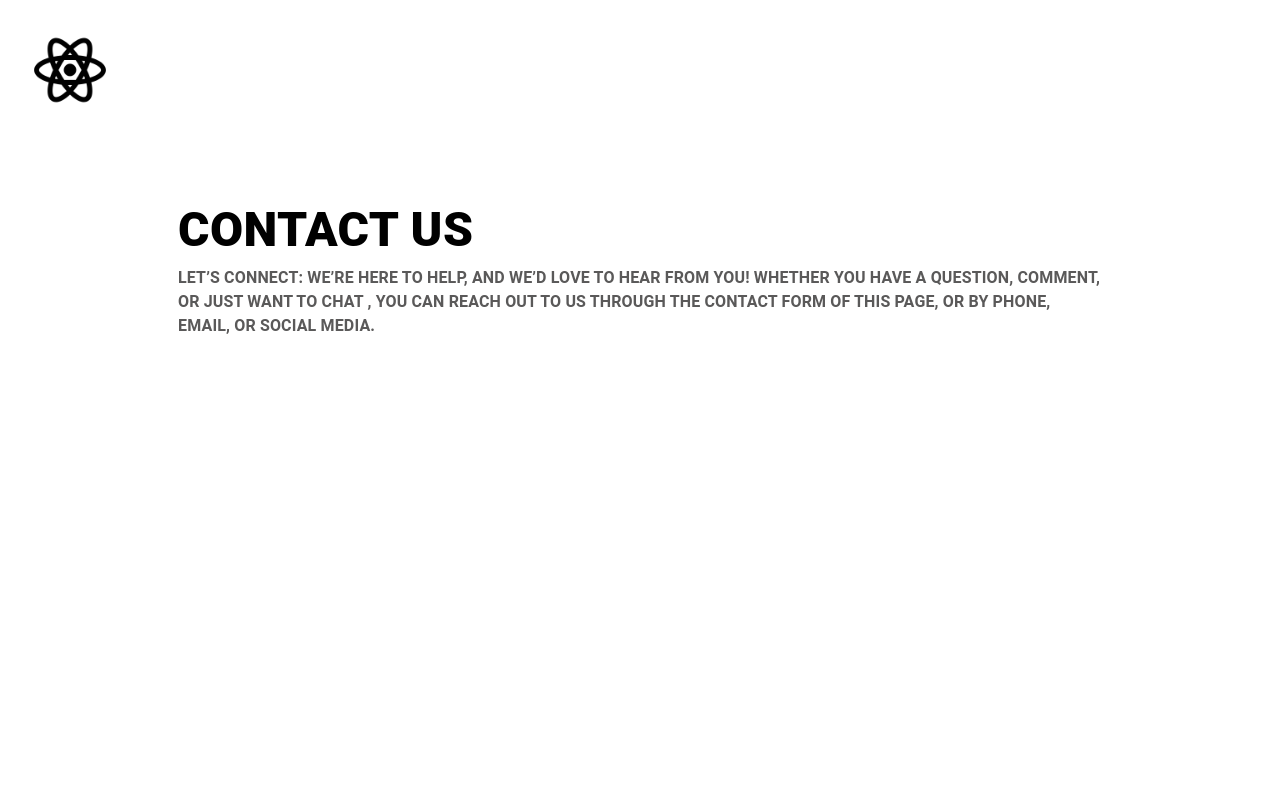
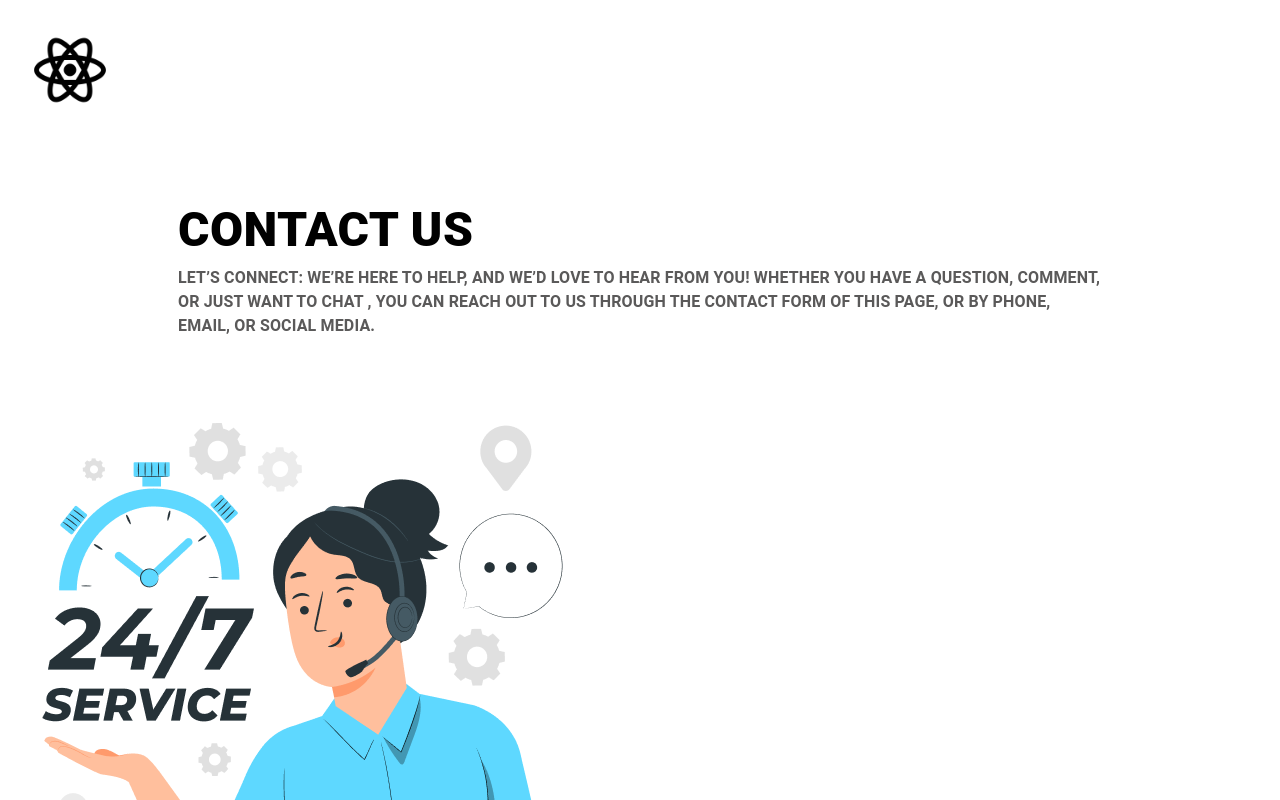
Before and after one commit to Karishma-Varshney/React-Contact-Us, a React (Create React App) app: page / in a window 1280 px wide. Shown: the top 800 px of the page. Built offline with nearby package versions, Linux system fonts and the light colour scheme.

Commit message:
form layout

```diff
--- a/src/App.js
+++ b/src/App.js
@@ -1,10 +1,12 @@
 import React from "react";
 import Navbar from "./components/Navbar";
+import FormLayout from "./components/FormLayout";
 
 export default function App() {
   return (
     <>
       <Navbar />
+      <FormLayout />
     </>
   );
 }
--- /dev/null
+++ b/src/components/FormLayout.js
@@ -0,0 +1,20 @@
+import { Box } from "@mui/material";
+import React from "react";
+import heroImg from "../assets/Images/heroImg.png";
+
+export default function FormLayout() {
+  return (
+    <>
+      <Box
+        sx={{
+          display: "flex",
+          justifyContent: "space-between",
+          flexDirection: "row",
+        }}
+      >
+        {/* <Form /> */}
+        <img src={heroImg} alt="hero section img" />
+      </Box>
+    </>
+  );
+}
```
Also changed, not shown: src/components/ContactForm.js (added, +15 -0 lines), src/assets/Images/heroImg.png (added).
